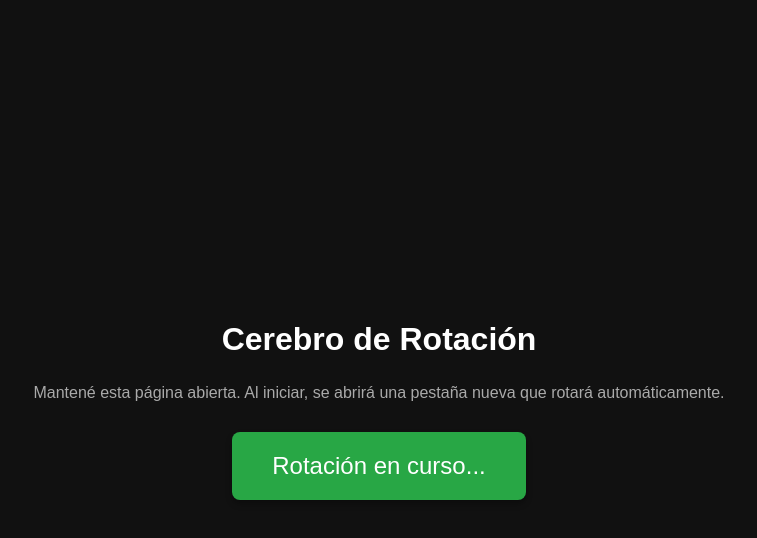
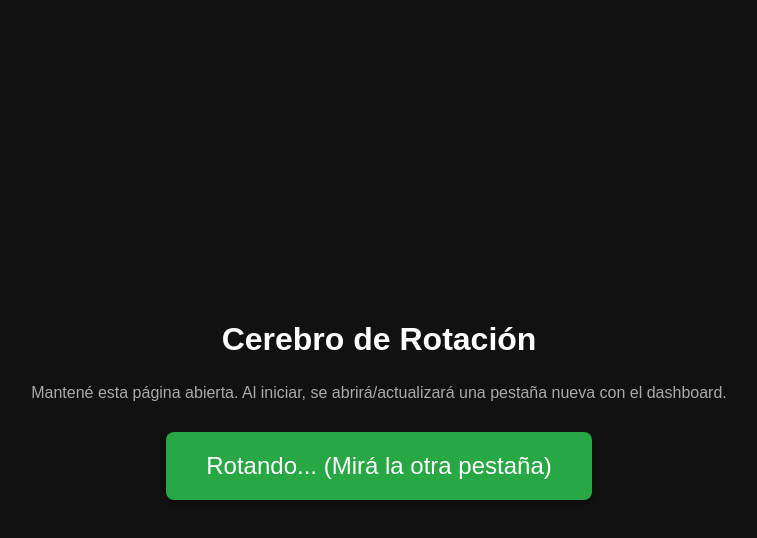
Before and after one commit to ZeDfriT/Mercado, a plain HTML site: page index.html in a window 1280 px wide. Both pictures are taken after a click on the button "Iniciar Pantalla de TV". Shown: the whole page, without its empty margins (261-1018 px from the left). Drawn offline with Linux system fonts and the light colour scheme.

Commit message:
Update index.html

```diff
--- a/index.html
+++ b/index.html
@@ -34,12 +34,11 @@
 <body>
 
     <h1>Cerebro de Rotación</h1>
-    <p>Mantené esta página abierta. Al iniciar, se abrirá una pestaña nueva que rotará automáticamente.</p>
+    <p>Mantené esta página abierta. Al iniciar, se abrirá/actualizará una pestaña nueva con el dashboard.</p>
 
     <button onclick="iniciarRotacion()">Iniciar Pantalla de TV</button>
 
     <script>
-        // Array con las 4 webs que querés mostrar
         const urls = [
             "https://matbarofex.primary.ventures/futuros/financieros",
             "https://cem.matbarofex.com.ar/",
@@ -48,36 +47,31 @@
         ];
 
         let indiceActual = 0;
-        let ventanaTV = null;
 
         function rotarUrls() {
-            // Si la ventana no existe o alguien la cerró, la volvemos a crear
-            if (!ventanaTV || ventanaTV.closed) {
-                // Abre una nueva pestaña/ventana
-                ventanaTV = window.open(urls[indiceActual], "PantallaTV");
-            } else {
-                // Si la ventana ya está abierta, solo le cambiamos la URL internamente
-                ventanaTV.location.href = urls[indiceActual];
-            }
+            // EL TRUCO MAGICO:
+            // En vez de intentar modificar la ventana (que da error de seguridad),
+            // le decimos al navegador que abra la URL en la misma pestaña llamada "PantallaTV".
+            // Esto recicla la pestaña abierta saltándose el bloqueo.
+            window.open(urls[indiceActual], "PantallaTV");
 
-            // Pasamos a la siguiente URL
             indiceActual++;
-            // Si llegamos al final de la lista, volvemos a empezar
             if (indiceActual >= urls.length) {
                 indiceActual = 0;
             }
         }
 
         function iniciarRotacion() {
-            // Ejecutamos el primer cambio inmediatamente
+            // Primer salto
             rotarUrls();
 
-            // Configuramos el temporizador para que repita cada 20 segundos (20000 ms)
+            // Loop cada 20 segundos
             setInterval(rotarUrls, 20000);
 
-            // Cambiamos el texto del botón para dar feedback
-            document.querySelector('button').innerText = "Rotación en curso...";
-            document.querySelector('button').style.background = "#28a745";
+            // Feedback visual
+            const btn = document.querySelector('button');
+            btn.innerText = "Rotando... (Mirá la otra pestaña)";
+            btn.style.background = "#28a745";
         }
     </script>
 
```
